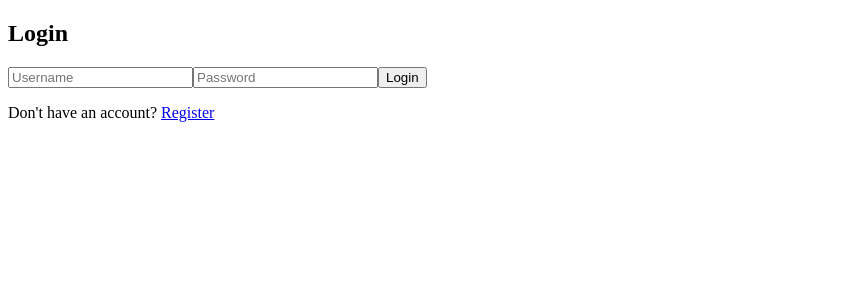
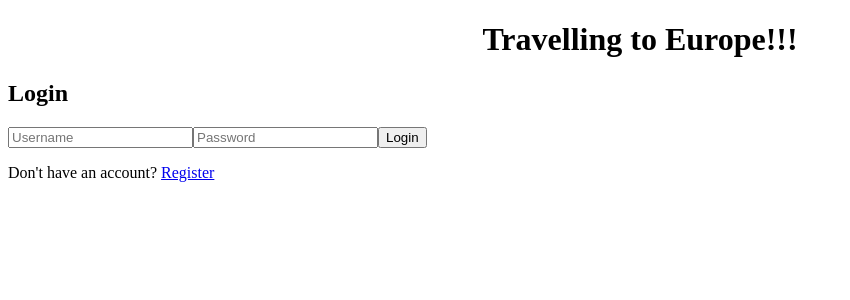
Before and after one commit to akikas01/TravelAgency, a React (Create React App) app in the folder TravelAgency/clientapp/: page / in a window 1280 px wide. Shown: the top 300 px of the page, without its empty margins (0-850 px from the left). Built offline with nearby package versions, Linux system fonts and the light colour scheme.

Commit message:
updated login page

```diff
--- a/TravelAgency/clientapp/src/pages/Login.jsx
+++ b/TravelAgency/clientapp/src/pages/Login.jsx
@@ -20,6 +20,7 @@ export default function Login() {
 
     return (
         <div>
+            <h1 style={{ 'textAlign': 'center' }}>Travelling to Europe!!! </h1>
             <h2>Login</h2>
             <input onChange={e => setUsername(e.target.value)} placeholder="Username" />
             <input type="password" onChange={e => setPassword(e.target.value)} placeholder="Password" />
```
